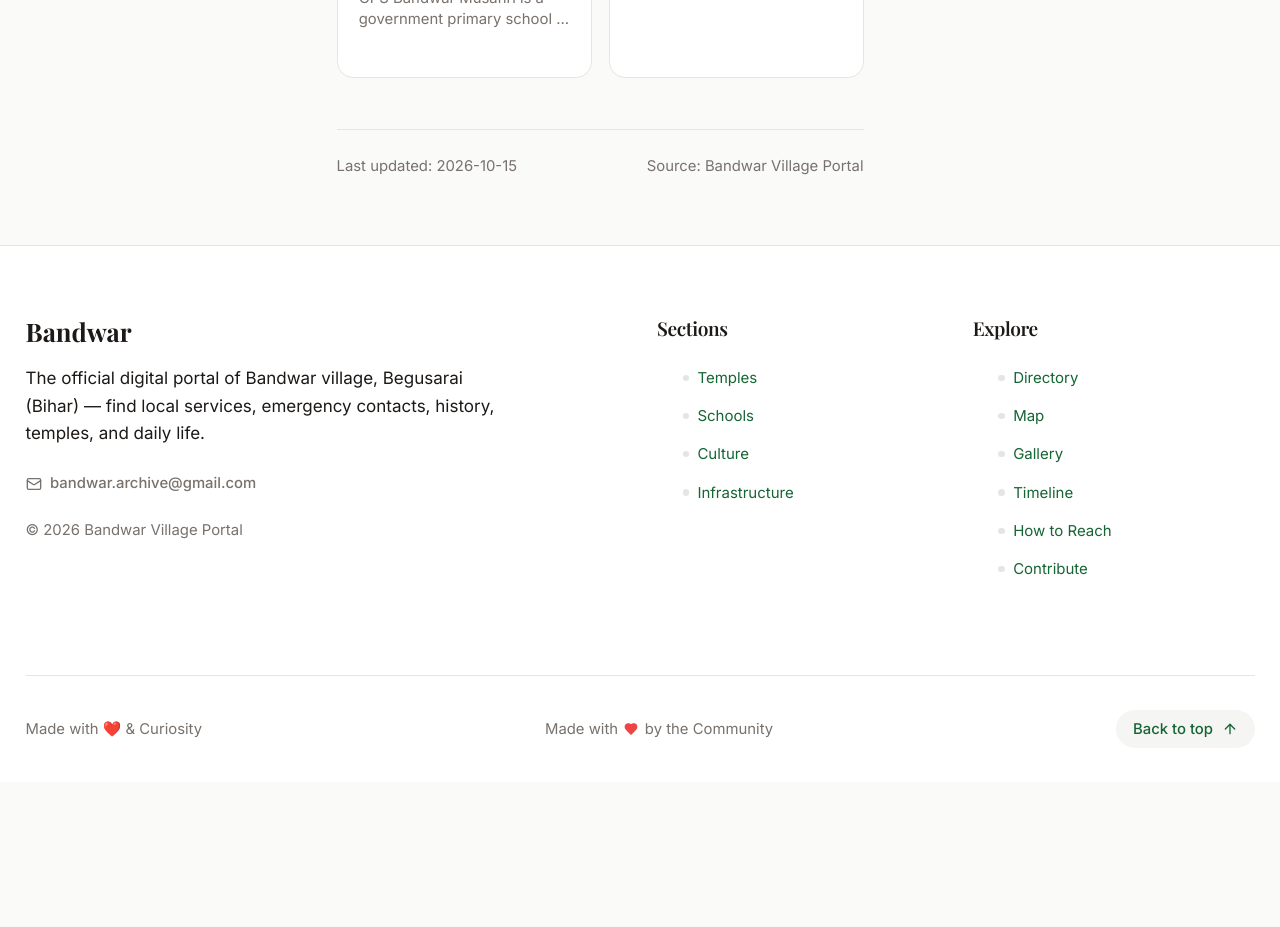
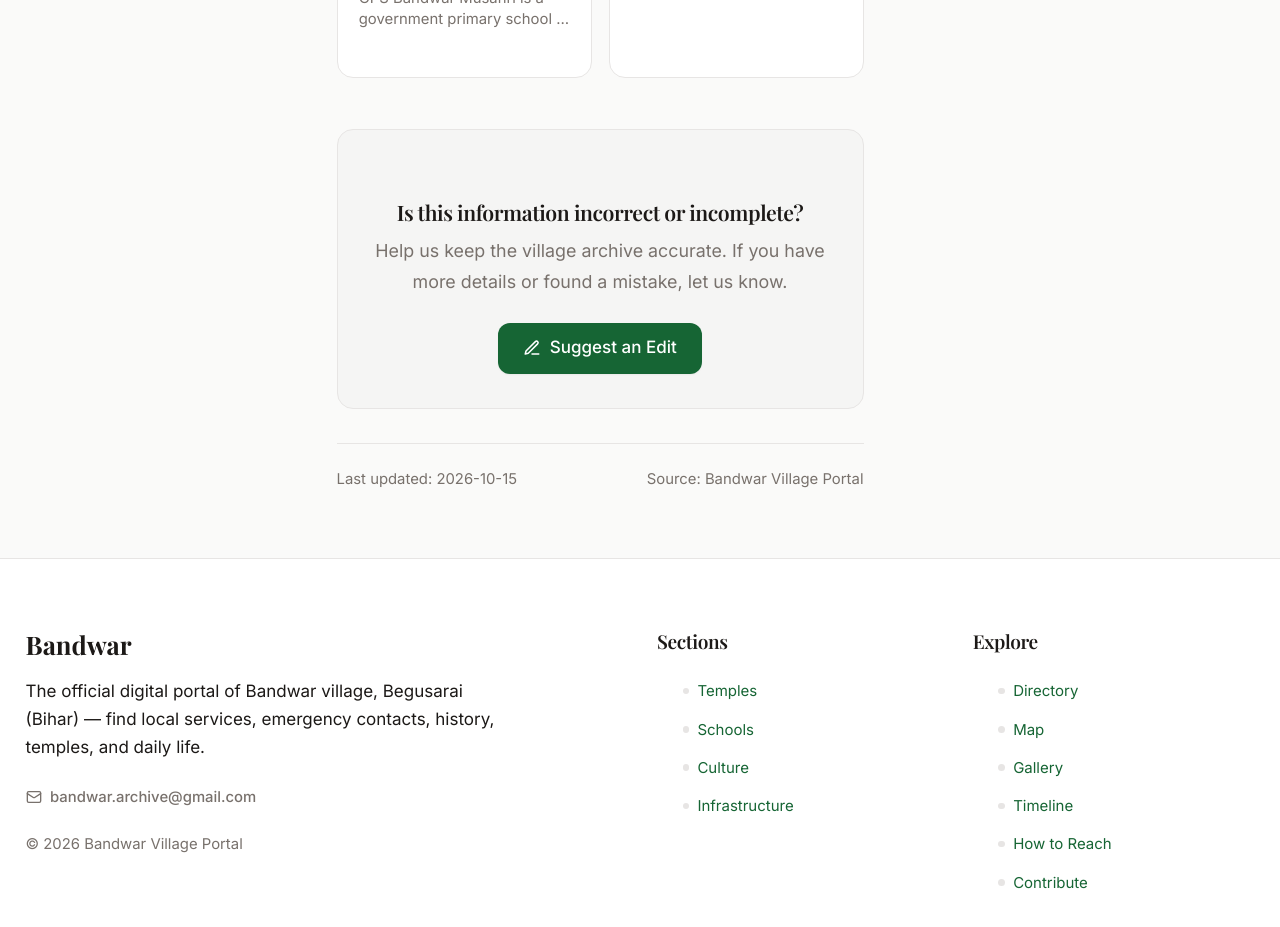
Before and after one commit to ravirajhere/Bandwar, a Next.js app: page /article/adharsh-vikash-vidhya-mandir in a window 1280 px wide. Shown: the part 3500-4427 px from the top of the page. Before the commit the page ends 4282 px from the top, so only its background shows below. Built offline with nearby package versions, Linux system fonts and the light colour scheme.

Commit message:
Update page.tsx

```diff
--- a/src/app/article/[id]/page.tsx
+++ b/src/app/article/[id]/page.tsx
@@ -4,10 +4,10 @@ import { WikiText } from "@/components/article/WikiText";
 import { Infobox } from "@/components/article/Infobox";
 import { FaqAccordion } from "@/components/article/FaqAccordion";
 import { ArticleToolbar } from "@/components/article/ArticleToolbar";
-import { ReadingProgress } from "@/components/article/ReadingProgress"; // ✅ Naya Import
+import { ReadingProgress } from "@/components/article/ReadingProgress";
 import Image from "next/image";
 import Link from "next/link";
-import { Calendar, ChevronRight } from "lucide-react";
+import { Calendar, ChevronRight, Edit3 } from "lucide-react"; // 👈 Edit3 import kiya
 
 export async function generateStaticParams() {
   const articles = getAllArticles();
@@ -20,7 +20,6 @@ export async function generateMetadata({ params }: { params: Promise<{ id: strin
 
   if (!article) return { title: "Not Found" };
 
-  // ✅ SEO Fix: metaTitle aur metaDescription use kar rahe hain
   return {
     title: article.metaTitle || `${article.title} | Bandwar Portal`,
     description: article.metaDescription || article.summary.slice(0, 160),
@@ -39,7 +38,6 @@ export default async function ArticlePage({ params }: { params: Promise<{ id: st
 
   if (!article) notFound();
 
-  // 1. SEO Expert: FAQ Schema
   const faqJsonLd = article.faqs && article.faqs.length > 0 ? {
     "@context": "https://schema.org",
     "@type": "FAQPage",
@@ -50,19 +48,15 @@ export default async function ArticlePage({ params }: { params: Promise<{ id: st
     }))
   } : null;
 
-  // 2. UX Expert: Generate ID for Table of Contents
   const generateAnchorId = (heading: string) =>
     heading.toLowerCase().replace(/[^a-z0-9]+/g, '-').replace(/(^-|-$)/g, '');
 
-  // 3. TTS Expert: Extract all text
   const fullContentText = `${article.summary}. ` + article.content.map((block: { heading: string, text: string }) => `${block.heading}. ${block.text}`).join(" ");
 
-  // 4. Senior Addition: Get Related Articles
   const relatedArticles = article.related?.map(id => allArticles.find(a => a.id === id)).filter(Boolean) || [];
 
   return (
     <article className="bg-background min-h-screen py-10 md:py-16 relative">
-      {/* ✅ Reading Progress Bar yahan add kiya hai */}
       <ReadingProgress />
 
       <div className="container-custom grid grid-cols-1 lg:grid-cols-[260px_minmax(0,1fr)] xl:grid-cols-[260px_minmax(0,1fr)_340px] gap-8 xl:gap-12">
@@ -71,7 +65,7 @@ export default async function ArticlePage({ params }: { params: Promise<{ id: st
           <script type="application/ld+json" dangerouslySetInnerHTML={{ __html: JSON.stringify(faqJsonLd) }} />
         )}
 
-        {/* 🟢 LEFT COLUMN: Table of Contents (Desktop Only) */}
+        {/* LEFT COLUMN */}
         <aside className="hidden lg:block no-print">
           <div className="sticky top-28 bg-card border border-border rounded-xl shadow-sm p-5 text-sm overflow-hidden">
             <h4 className="font-serif font-semibold text-foreground mb-4 pb-3 border-b border-border text-lg">
@@ -101,10 +95,9 @@ export default async function ArticlePage({ params }: { params: Promise<{ id: st
           </div>
         </aside>
 
-        {/* 🟢 MIDDLE COLUMN: Main Article Content */}
+        {/* MIDDLE COLUMN */}
         <div className="min-w-0 article-body-wrapper">
 
-          {/* Breadcrumbs */}
           <nav className="flex items-center gap-2 text-sm text-muted mb-6 no-print flex-wrap">
             <Link href="/" className="hover:text-brand transition-colors">Home</Link>
             <ChevronRight size={14} className="text-border" />
@@ -115,7 +108,6 @@ export default async function ArticlePage({ params }: { params: Promise<{ id: st
             <span className="text-foreground font-medium truncate max-w-[200px] sm:max-w-none">{article.title}</span>
           </nav>
 
-          {/* Header */}
           <header className="mb-8">
             <h1 className="font-serif text-3xl md:text-5xl text-foreground mb-3 leading-tight font-semibold tracking-tight">
               {article.title}
@@ -125,7 +117,6 @@ export default async function ArticlePage({ params }: { params: Promise<{ id: st
               {article.subtitle}
             </p>
 
-            {/* Meta & Toolbar */}
             <div className="flex flex-col sm:flex-row sm:items-center justify-between gap-4 py-4 border-y border-border mb-8 no-print">
               <div className="flex items-center gap-2 text-sm text-muted">
                 <Calendar size={16} />
@@ -134,12 +125,11 @@ export default async function ArticlePage({ params }: { params: Promise<{ id: st
               <ArticleToolbar title={article.title} contentText={fullContentText} />
             </div>
 
-            {/* Hero Image (Premium Cover) */}
             {article.hero && (
               <div className="relative w-full aspect-video md:aspect-[21/9] rounded-2xl overflow-hidden shadow-card mb-10 bg-muted-background">
                 <Image
                   src={article.hero.startsWith("/") ? article.hero : `/${article.hero}`}
-                  alt={article.title}
+                  alt={article.photos?.[0]?.imageAlt || article.title}
                   fill
                   sizes="(max-width: 1024px) 100vw, 800px"
                   className="object-cover hover:scale-[1.02] transition-transform duration-700"
@@ -148,23 +138,18 @@ export default async function ArticlePage({ params }: { params: Promise<{ id: st
               </div>
             )}
 
-            {/* Lead Paragraph */}
             <p className="text-lg md:text-xl text-foreground/90 leading-relaxed font-medium">
               {article.summary}
             </p>
           </header>
 
-          {/* Content & Infobox Container */}
           <div className="flow-root">
-
-            {/* Mobile Infobox */}
             {article.infobox && (
               <div className="xl:hidden mb-8 print-infobox">
                 <Infobox data={article.infobox} title={article.title} />
               </div>
             )}
 
-            {/* Article Content Blocks */}
             <div className="space-y-10">
               {article.content.map((block: { heading: string, text: string }, index: number) => (
                 <section key={index} id={generateAnchorId(block.heading)} className="scroll-mt-28">
@@ -179,14 +164,12 @@ export default async function ArticlePage({ params }: { params: Promise<{ id: st
             </div>
           </div>
 
-          {/* FAQs */}
           <div id="faqs" className="scroll-mt-28 mt-16">
             {article.faqs && article.faqs.length > 0 && (
               <FaqAccordion faqs={article.faqs} />
             )}
           </div>
 
-          {/* 🚀 Senior Addition: Related Articles */}
           {relatedArticles.length > 0 && (
             <div className="mt-16 pt-8 border-t border-border no-print">
               <h3 className="font-serif text-2xl font-semibold text-foreground mb-6">Read Next</h3>
@@ -207,14 +190,29 @@ export default async function ArticlePage({ params }: { params: Promise<{ id: st
             </div>
           )}
 
-          {/* Footer Info */}
-          <div className="mt-12 pt-6 border-t border-border text-sm text-muted flex flex-col md:flex-row justify-between items-center gap-2">
+          {/* 🚀 NAYA SECTION: Suggest an Edit */}
+          <div className="mt-12 bg-muted-background border border-border rounded-xl p-6 sm:p-8 text-center no-print">
+            <h3 className="font-serif text-xl font-semibold text-foreground mb-2">
+              Is this information incorrect or incomplete?
+            </h3>
+            <p className="text-muted mb-6">
+              Help us keep the village archive accurate. If you have more details or found a mistake, let us know.
+            </p>
+            <Link
+              href={`/contribute?page=${article.id}`}
+              className="inline-flex items-center gap-2 bg-brand text-white px-6 py-3 rounded-lg font-medium hover:bg-brand-hover transition-colors shadow-sm"
+            >
+              <Edit3 size={18} /> Suggest an Edit
+            </Link>
+          </div>
+
+          <div className="mt-8 pt-6 border-t border-border text-sm text-muted flex flex-col md:flex-row justify-between items-center gap-2">
             <span>Last updated: {article.lastUpdated}</span>
             <span>Source: Bandwar Village Portal</span>
           </div>
         </div>
 
-        {/* 🟢 RIGHT COLUMN: Infobox (Desktop Only) */}
+        {/* RIGHT COLUMN */}
         <aside className="hidden xl:block no-print">
           <div className="sticky top-28">
             {article.infobox && <Infobox data={article.infobox} title={article.title} />}
```
